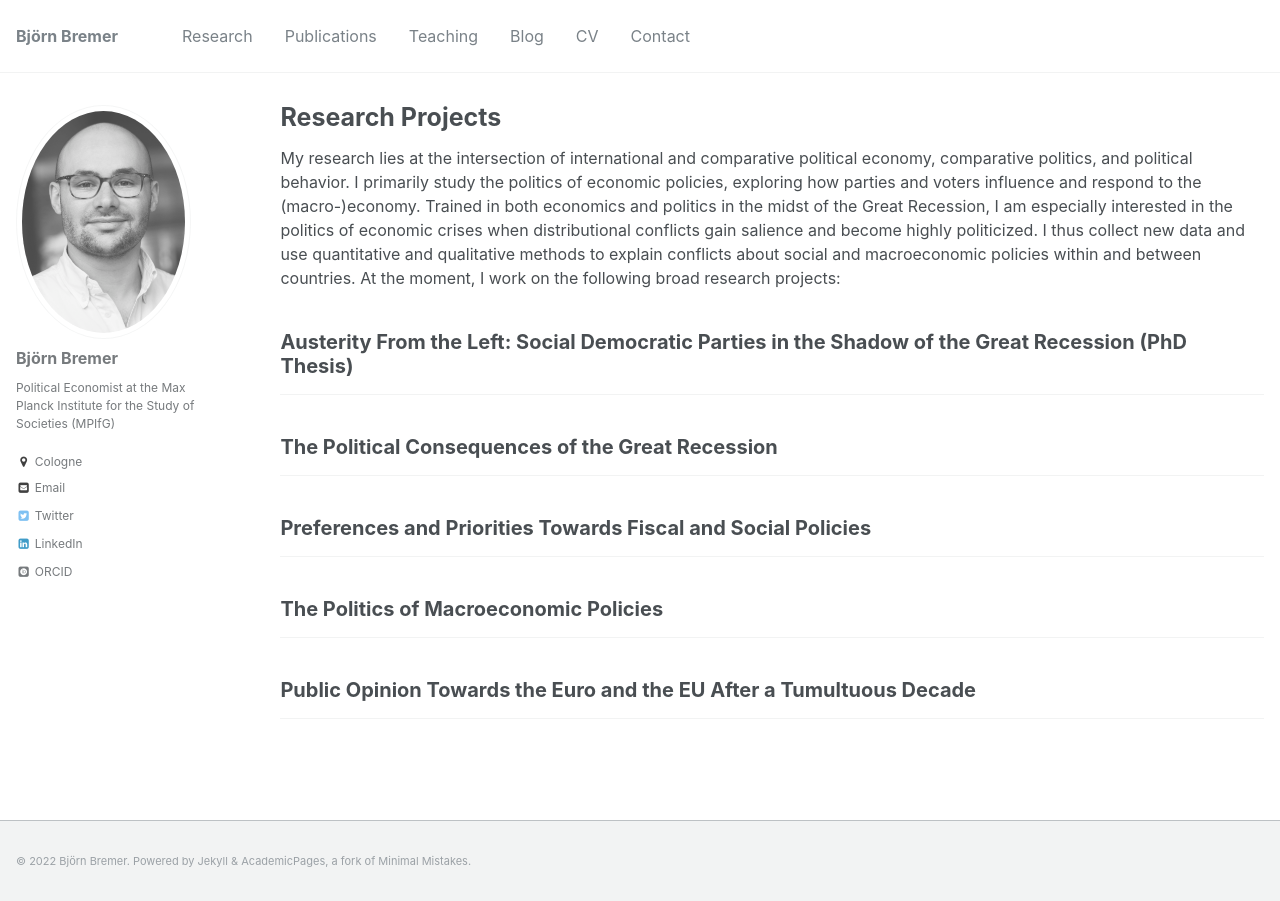
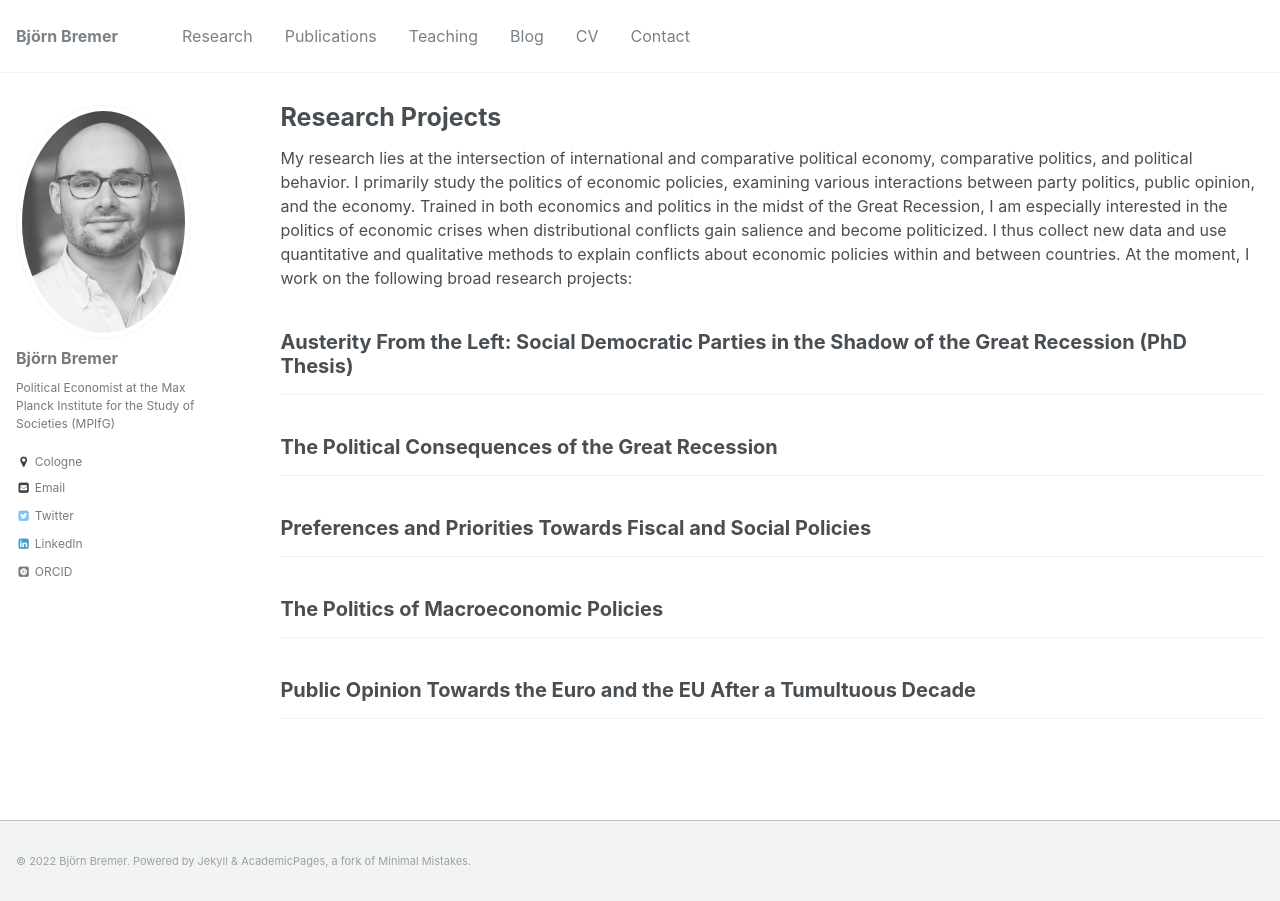
Before and after one commit to bjoernbremer/bjoernbremer.github.io, a Jekyll site: the page built from _pages/projects.html, in a window 1280 px wide. Built offline with Jekyll 4.4.1, drawn with Linux system fonts in a browser that asks for light colours; some web fonts are replaced.

Commit message:
Update projects.html

```diff
--- a/_pages/projects.html
+++ b/_pages/projects.html
@@ -7,7 +7,7 @@ author_profile: true
 
 {% include base_path %}
 
-<p>My research lies at the intersection of international and comparative political economy, comparative politics, and political behavior. I primarily study the politics of economic policies, exploring how parties and voters influence and respond to the (macro-)economy. Trained in both economics and politics in the midst of the Great Recession, I am especially interested in the politics of economic crises when distributional conflicts gain salience and become highly politicized. I thus collect new data and use quantitative and qualitative methods to explain conflicts about social and macroeconomic policies within and between countries. At the moment, I work on the following broad research projects:</p>
+<p>My research lies at the intersection of international and comparative political economy, comparative politics, and political behavior. I primarily study the politics of economic policies, examining various interactions between party politics, public opinion, and the economy. Trained in both economics and politics in the midst of the Great Recession, I am especially interested in the politics of economic crises when distributional conflicts gain salience and become politicized. I thus collect new data and use quantitative and qualitative methods to explain conflicts about economic policies within and between countries. At the moment, I work on the following broad research projects:</p>
 
 {% for post in site.projects %}
   {% include archive-single.html %}
```
